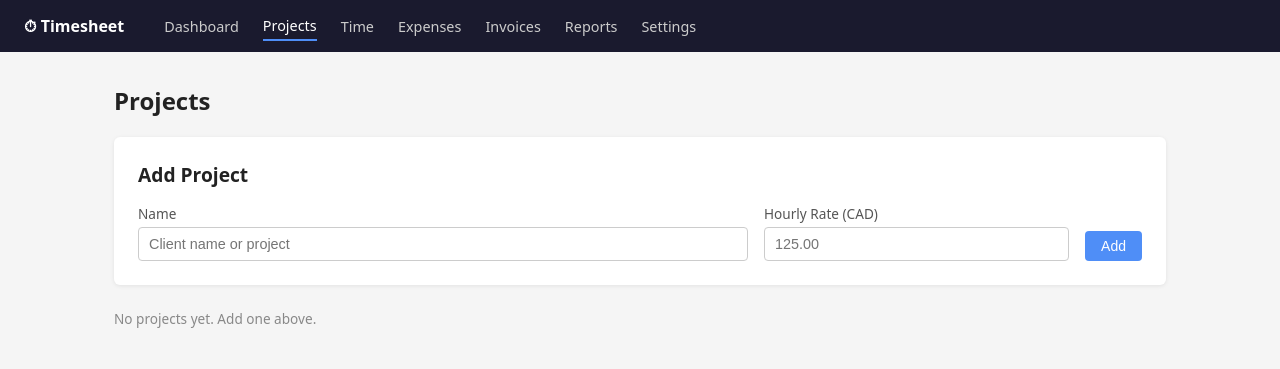
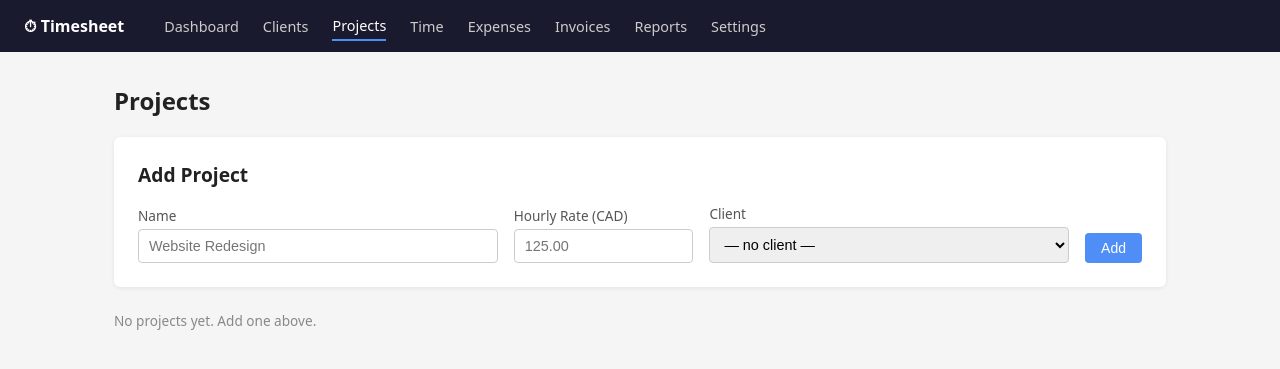
Before and after one commit to BASECAMP70/BASECAMPARB, a Flask app: page /projects in a window 1280 px wide. Shown: the top 369 px of the page. Run offline with Flask 3, Linux system fonts and the light colour scheme.

Commit message:
feat: add clients - projects and invoices now belong to clients
- storage: clients.json with load/save helpers
- routes: /clients (list, add, edit)
- projects: client_id field, client dropdown in add/edit forms, client column in table
- invoices: client resolved from project, client email pre-filled in email modal
- invoice generate: stores client_name/email/address snapshot on invoice record
- invoice PDF: client address shown in Bill To section
- nav: Clients link added between Dashboard and Projects

Co-Authored-By: Claude Sonnet 4.6 <noreply@anthropic.com>

```diff
--- a/timesheet/app.py
+++ b/timesheet/app.py
@@ -79,13 +79,51 @@ def create_app(config=None):
             return redirect(url_for("settings"))
         return render_template("settings.html", s=storage.load_settings())
 
+    # ── Clients ──────────────────────────────────────────────────────────────
+
+    @app.route("/clients")
+    def clients():
+        return render_template("clients.html", clients=storage.load_clients())
+
+    @app.route("/clients/add", methods=["POST"])
+    def clients_add():
+        name = request.form.get("name", "").strip()
+        email = request.form.get("email", "").strip()
+        address = request.form.get("address", "").strip()
+        if not name:
+            flash("Client name is required.", "error")
+            return redirect(url_for("clients"))
+        all_clients = storage.load_clients()
+        all_clients.append({"id": storage.new_id(), "name": name, "email": email, "address": address})
+        storage.save_clients(all_clients)
+        flash(f"Client '{name}' added.", "success")
+        return redirect(url_for("clients"))
+
+    @app.route("/clients/<cid>/edit", methods=["POST"])
+    def clients_edit(cid):
+        all_clients = storage.load_clients()
+        for c in all_clients:
+            if c["id"] == cid:
+                c["name"] = request.form.get("name", "").strip() or c["name"]
+                c["email"] = request.form.get("email", "").strip()
+                c["address"] = request.form.get("address", "").strip()
+                storage.save_clients(all_clients)
+                flash("Client updated.", "success")
+                return redirect(url_for("clients"))
+        flash("Client not found.", "error")
+        return redirect(url_for("clients"))
+
+    # ── Projects ─────────────────────────────────────────────────────────────
+
     @app.route("/projects")
     def projects():
-        return render_template("projects.html", projects=storage.load_projects())
+        client_map = {c["id"]: c for c in storage.load_clients()}
+        return render_template("projects.html", projects=storage.load_projects(), client_map=client_map,
+                               clients=storage.load_clients())
 
     @app.route("/projects/add", methods=["POST"])
     def projects_add():
-        name = request.form["name"].strip()
+        name = request.form.get("name", "").strip()
         try:
             rate = float(request.form.get("rate", 0))
         except ValueError:
@@ -94,8 +132,10 @@ def create_app(config=None):
         if not name:
             flash("Project name is required.", "error")
             return redirect(url_for("projects"))
+        client_id = request.form.get("client_id", "").strip() or None
         projects = storage.load_projects()
-        projects.append({"id": storage.new_id(), "name": name, "rate": rate, "currency": "CAD", "active": True})
+        projects.append({"id": storage.new_id(), "name": name, "rate": rate,
+                         "currency": "CAD", "active": True, "client_id": client_id})
         storage.save_projects(projects)
         flash(f"Project '{name}' added.", "success")
         return redirect(url_for("projects"))
@@ -103,18 +143,18 @@ def create_app(config=None):
     @app.route("/projects/<pid>/edit", methods=["POST"])
     def projects_edit(pid):
         projects = storage.load_projects()
-        found = False
         for p in projects:
             if p["id"] == pid:
-                p["name"] = request.form["name"].strip()
-                p["rate"] = float(request.form.get("rate", p["rate"]))
-                found = True
-                break
-        if not found:
-            flash("Project not found.", "error")
-            return redirect(url_for("projects"))
-        storage.save_projects(projects)
-        flash("Project updated.", "success")
+                p["name"] = request.form.get("name", "").strip() or p["name"]
+                try:
+                    p["rate"] = float(request.form.get("rate", p["rate"]))
+                except ValueError:
+                    pass
+                p["client_id"] = request.form.get("client_id", "").strip() or None
+                storage.save_projects(projects)
+                flash("Project updated.", "success")
+                return redirect(url_for("projects"))
+        flash("Project not found.", "error")
         return redirect(url_for("projects"))
 
     @app.route("/projects/<pid>/deactivate", methods=["POST"])
@@ -365,6 +405,8 @@ def create_app(config=None):
         project_id = request.args.get("project_id", "")
         projects = storage.load_projects()
         project_map = {p["id"]: p for p in projects}
+        all_clients = storage.load_clients()
+        client_map = {c["id"]: c for c in all_clients}
         all_entries = storage.load_time_entries()
         all_expenses = storage.load_expenses()
         all_invoices = storage.load_invoices()
@@ -380,8 +422,10 @@ def create_app(config=None):
             settings_data = storage.load_settings()
             gst_rate = settings_data.get("gst_rate", 0.05)
             gst = round(subtotal * gst_rate, 2)
+            client = client_map.get(p.get("client_id", "")) if p else None
             preview = {
                 "project": p,
+                "client": client,
                 "time_entries": uninvoiced_time,
                 "expenses": uninvoiced_exp,
                 "subtotal": subtotal,
@@ -390,19 +434,27 @@ def create_app(config=None):
             }
 
         return render_template("invoices.html", projects=projects, project_map=project_map,
-                               invoices=all_invoices, preview=preview, selected_project=project_id)
+                               client_map=client_map, invoices=all_invoices,
+                               preview=preview, selected_project=project_id)
 
     @app.route("/invoices/generate", methods=["POST"])
     def invoices_generate():
         expense_pdf_dir = storage.DATA_DIR / "expense_pdfs"
         project_id = request.form["project_id"]
-        client_name = request.form.get("client_name", "").strip()
         settings_data = storage.load_settings()
         projects = storage.load_projects()
         project_map = {p["id"]: p for p in projects}
         p = project_map.get(project_id)
-        if not p or not client_name:
-            flash("Project and client name are required.", "error")
+        if not p:
+            flash("Project not found.", "error")
+            return redirect(url_for("invoices"))
+
+        all_clients = storage.load_clients()
+        client_map = {c["id"]: c for c in all_clients}
+        client = client_map.get(p.get("client_id", ""))
+        client_name = (client["name"] if client else request.form.get("client_name", "")).strip()
+        if not client_name:
+            flash("Project has no client assigned. Edit the project to assign a client.", "error")
             return redirect(url_for("invoices"))
 
         all_entries = storage.load_time_entries()
@@ -444,7 +496,10 @@ def create_app(config=None):
             "id": storage.new_id(),
             "invoice_number": invoice_number,
             "project_id": project_id,
+            "client_id": client["id"] if client else None,
             "client_name": client_name,
+            "client_email": client["email"] if client else "",
+            "client_address": client.get("address", "") if client else "",
             "issued_date": dt_date.today().isoformat(),
             "subtotal": subtotal,
             "gst": gst,
--- a/timesheet/storage.py
+++ b/timesheet/storage.py
@@ -6,6 +6,7 @@ from pathlib import Path
 DATA_DIR = Path(__file__).parent / "data"
 
 DEFAULTS = {
+    "clients.json": [],
     "projects.json": [],
     "time_entries.json": [],
     "expenses.json": [],
@@ -43,6 +44,12 @@ def new_id():
     return str(uuid.uuid4())
 
 
+def load_clients():
+    return _load("clients.json")
+
+def save_clients(data):
+    _save("clients.json", data)
+
 def load_projects():
     return _load("projects.json")
 
--- a/timesheet/templates/base.html
+++ b/timesheet/templates/base.html
@@ -50,6 +50,7 @@
 <nav>
   <span class="brand">&#9201; Timesheet</span>
   <a href="{{ url_for('dashboard') }}" class="{{ 'active' if request.endpoint == 'dashboard' }}">Dashboard</a>
+  <a href="{{ url_for('clients') }}" class="{{ 'active' if request.endpoint in ('clients',) }}">Clients</a>
   <a href="{{ url_for('projects') }}" class="{{ 'active' if request.endpoint == 'projects' }}">Projects</a>
   <a href="{{ url_for('time_entries') }}" class="{{ 'active' if request.endpoint == 'time_entries' }}">Time</a>
   <a href="{{ url_for('expenses') }}" class="{{ 'active' if request.endpoint == 'expenses' }}">Expenses</a>
--- a/timesheet/templates/invoice_pdf.html
+++ b/timesheet/templates/invoice_pdf.html
@@ -28,7 +28,8 @@
     <div class="invoice-meta">
       <p><strong>Invoice #{{ invoice.invoice_number }}</strong></p>
       <p>Date: {{ invoice.issued_date }}</p>
-      <p>Bill To: {{ invoice.client_name }}</p>
+      <p><strong>Bill To:</strong> {{ invoice.client_name }}</p>
+      {% if invoice.client_address %}<p style="white-space:pre-line;color:#555">{{ invoice.client_address }}</p>{% endif %}
     </div>
   </div>
 
--- a/timesheet/templates/projects.html
+++ b/timesheet/templates/projects.html
@@ -5,30 +5,42 @@
 
 <div class="card">
   <h2>Add Project</h2>
-  <form method="post" action="/projects/add" style="display:flex;gap:1rem;align-items:flex-end">
+  <form method="post" action="/projects/add">
+    <div style="display:flex;gap:1rem;align-items:flex-end">
       <div class="form-group" style="flex:2;margin:0">
         <label>Name</label>
-      <input name="name" required placeholder="Client name or project">
+        <input name="name" required placeholder="Website Redesign">
       </div>
       <div class="form-group" style="flex:1;margin:0">
         <label>Hourly Rate (CAD)</label>
         <input name="rate" type="number" step="0.01" min="0" placeholder="125.00">
       </div>
-    <button class="btn btn-primary" type="submit">Add</button>
+      <div class="form-group" style="flex:2;margin:0">
+        <label>Client</label>
+        <select name="client_id">
+          <option value="">— no client —</option>
+          {% for c in clients %}<option value="{{ c.id }}">{{ c.name }}</option>{% endfor %}
+        </select>
+      </div>
+      <button class="btn btn-primary" type="submit" style="white-space:nowrap">Add</button>
+    </div>
   </form>
 </div>
 
 {% if projects %}
 <table>
-  <thead><tr><th>Name</th><th>Rate (CAD/hr)</th><th>Status</th><th></th></tr></thead>
+  <thead><tr><th>Name</th><th>Client</th><th>Rate (CAD/hr)</th><th>Status</th><th></th></tr></thead>
   <tbody>
   {% for p in projects %}
+  {% set c = client_map.get(p.get('client_id', '')) %}
   <tr>
     <td>{{ p.name }}</td>
+    <td>{{ c.name if c else '—' }}</td>
     <td>${{ "%.2f"|format(p.rate) }}</td>
     <td>{{ "Active" if p.active else "Inactive" }}</td>
     <td style="text-align:right">
-      <button class="btn btn-sm btn-secondary" onclick="openEdit('{{ p.id }}','{{ p.name }}','{{ p.rate }}')">Edit</button>
+      <button class="btn btn-sm btn-secondary"
+        onclick="openEdit('{{ p.id }}', {{ p.name|tojson }}, {{ p.rate }}, {{ (p.get('client_id') or '')|tojson }})">Edit</button>
       {% if p.active %}
       <form class="inline" method="post" action="/projects/{{ p.id }}/deactivate">
         <button class="btn btn-sm btn-danger" type="submit" onclick="return confirm('Deactivate?')">Deactivate</button>
@@ -48,18 +60,26 @@
   <div class="modal">
     <h2>Edit Project</h2>
     <form method="post" id="edit-form">
-      <div class="form-group"><label>Name</label><input name="name" id="edit-name"></div>
+      <div class="form-group"><label>Name</label><input name="name" id="edit-name" required></div>
       <div class="form-group"><label>Rate (CAD/hr)</label><input name="rate" type="number" step="0.01" id="edit-rate"></div>
+      <div class="form-group">
+        <label>Client</label>
+        <select name="client_id" id="edit-client">
+          <option value="">— no client —</option>
+          {% for c in clients %}<option value="{{ c.id }}">{{ c.name }}</option>{% endfor %}
+        </select>
+      </div>
       <button class="btn btn-primary" type="submit">Save</button>
       <button class="btn btn-secondary" type="button" onclick="closeEdit()">Cancel</button>
     </form>
   </div>
 </div>
 <script>
-function openEdit(id, name, rate) {
+function openEdit(id, name, rate, clientId) {
   document.getElementById('edit-form').action = '/projects/' + id + '/edit';
   document.getElementById('edit-name').value = name;
   document.getElementById('edit-rate').value = rate;
+  document.getElementById('edit-client').value = clientId;
   document.getElementById('edit-modal').classList.add('open');
 }
 function closeEdit() { document.getElementById('edit-modal').classList.remove('open'); }
```
Also changed, not shown: timesheet/templates/clients.html (added, +71 -0 lines), timesheet/templates/invoices.html (+20 -11 lines). Lines whose indentation alone changed are shown as unchanged.
